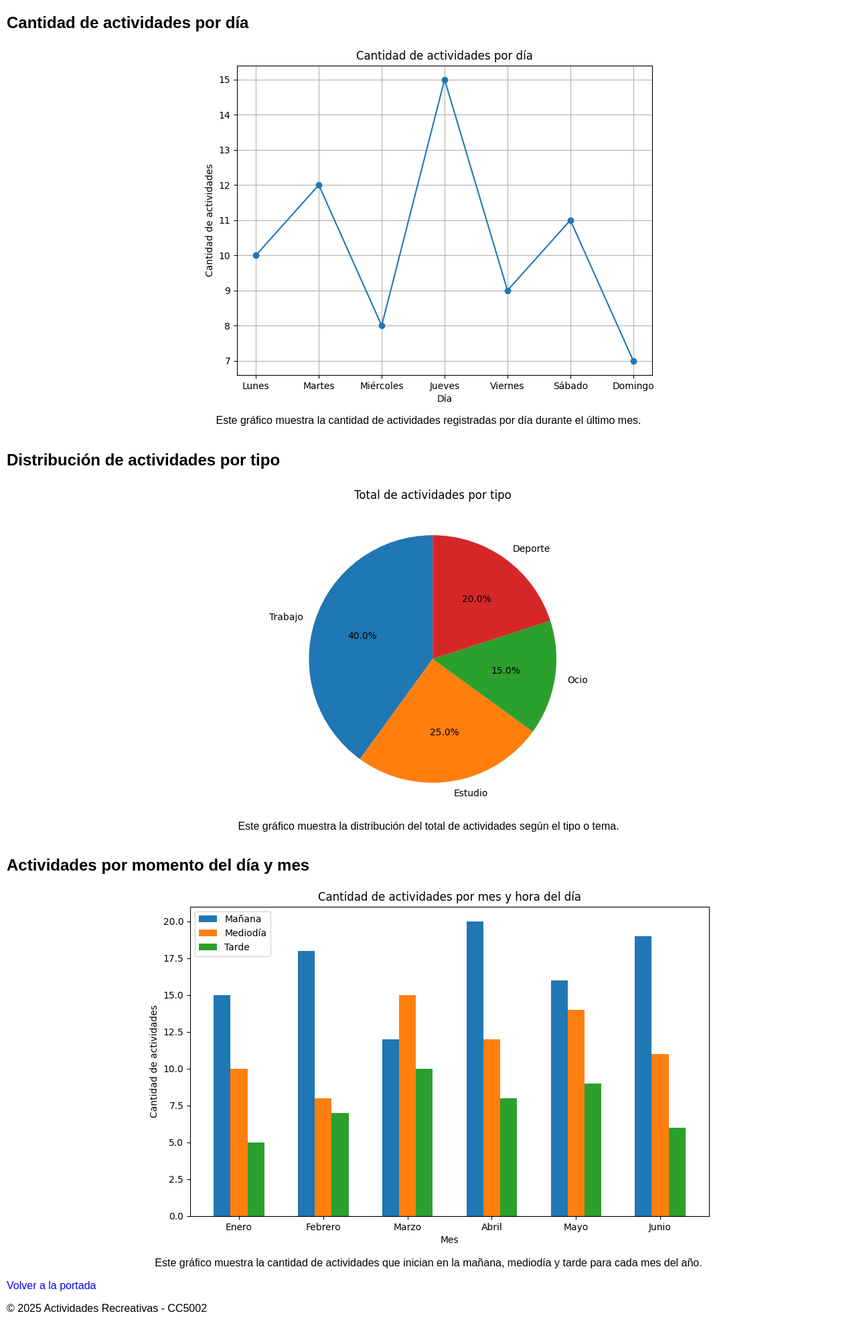
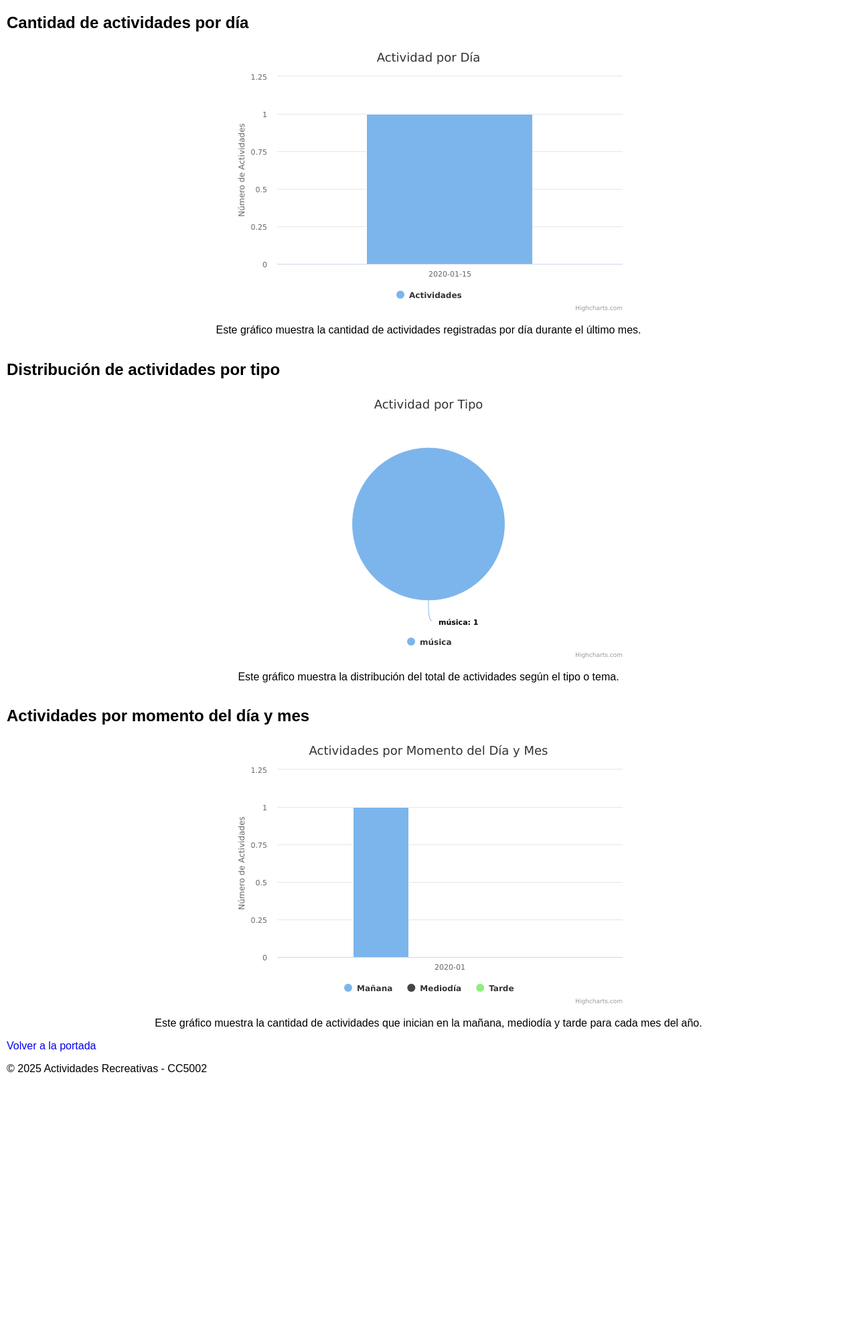
Before and after one commit to rodusflitope/desarrollo_web_rafael_tapia, a Flask app: page /estadisticas in a window 1280 px wide. Shown: the part 108-2097 px from the top of the page at 67% size. After the commit the page ends 1709 px from the top, so only its background shows below. Run offline with Flask 3, Linux system fonts and the light colour scheme; tables that the repository leaves empty hold one stand-in row (values such as "Sample post").

Commit message:
deleted node use from repo and added graphs from datbase

```diff
--- a/app.py
+++ b/app.py
@@ -507,7 +507,7 @@
     finally:
         session.close()
 
-@app.route('/api/estadisticas/actividades-por-mes-horario')
+@app.route('/api/estadisticas/actividades-por-mes')
 def api_actividades_por_mes_horario():
     """API endpoint para obtener actividades por mes y horario de inicio"""
     session = Session()
@@ -524,11 +524,11 @@
             if mes_año not in datos_agrupados:
                 datos_agrupados[mes_año] = {'mañana': 0, 'mediodia': 0, 'tarde': 0}
 
-            if 6 <= hora <= 11:
+            if 4 <= hora <= 11:
                 datos_agrupados[mes_año]['mañana'] += 1
             elif 12 <= hora <= 17:
                 datos_agrupados[mes_año]['mediodia'] += 1
-            elif 18 <= hora <= 23:
+            elif 18 <= hora <= 23 or 0 <= hora <= 3:
                 datos_agrupados[mes_año]['tarde'] += 1
 
         datos = []
--- a/package.json
+++ /dev/null
@@ -1,5 +0,0 @@
-{
-  "dependencies": {
-    "highcharts": "^12.2.0"
-  }
-}
--- /dev/null
+++ b/static/js/estadisticas.js
@@ -0,0 +1,89 @@
+document.addEventListener('DOMContentLoaded', function () {
+    cargarGraficos();
+});
+async function cargarGraficos() {
+    try {
+        console.log('Cargando datos de las estadísticas para los gráficos...');
+        const datosActividadDia = await fetch('/api/estadisticas/actividades-por-dia')
+            .then(response => response.json());
+        const datosActividadTipo = await fetch('/api/estadisticas/actividades-por-tipo')
+            .then(response => response.json());
+        const datosActividadMes = await fetch('/api/estadisticas/actividades-por-mes')
+            .then(response => response.json());
+        console.log('Datos de las estadísticas cargados:', {
+            datosActividadDia,
+            datosActividadTipo,
+            datosActividadMes
+        });
+        Highcharts.chart('grafico-actividades-dia', {
+            chart: {
+                type: 'column'
+            },
+            title: {
+                text: 'Actividad por Día'
+            },
+            xAxis: {
+                categories: datosActividadDia.map(item => item.fecha)
+            },
+            yAxis: {
+                title: {
+                    text: 'Número de Actividades'
+                }
+            },
+            series: [{
+                name: 'Actividades',
+                data: datosActividadDia.map(item => item.cantidad)
+            }]
+        });
+        Highcharts.chart('grafico-actividades-tipo', {
+            chart: {
+                type: 'pie'
+            },
+            title: {
+                text: 'Actividad por Tipo'
+            },
+            series: [{
+                name: 'Tipos de Actividad',
+                data: datosActividadTipo.map(item => ({
+                    name: item.tema,
+                    y: item.cantidad
+                })),
+                size: '80%',
+                showInLegend: true,
+                dataLabels: {
+                    enabled: true,
+                    format: '{point.name}: {point.y}'
+                }
+            }]
+        });
+        Highcharts.chart('grafico-actividades-dia-mes', {
+            chart: {
+                type: 'column'
+            },
+            title: {
+                text: 'Actividades por Momento del Día y Mes'
+            },
+            xAxis: {
+                categories: datosActividadMes.map(item => item.mes)
+            },
+            yAxis: {
+                title: {
+                    text: 'Número de Actividades'
+                }
+            },
+            series: [{
+                name: 'Mañana',
+                data: datosActividadMes.map(item => item.mañana)
+            }, {
+                name: 'Mediodía',
+                data: datosActividadMes.map(item => item.mediodia)
+            }, {
+                name: 'Tarde',
+                data: datosActividadMes.map(item => item.tarde)
+            }]
+        });
+    } catch (error) {
+        console.error('Error al cargar los datos de las estadísticas para los graficos:', error);
+        return;
+    }
+}
--- a/templates/estadisticas.html
+++ b/templates/estadisticas.html
@@ -55,7 +55,7 @@
         <section class="grafico-seccion">
             <h2>Cantidad de actividades por día</h2>
             <div class="grafico-container">
-                <img src="/img/grafdia.png" alt="Gráfico de líneas - Actividades por día" class="grafico">
+                <div id="grafico-actividades-dia"></div>
                 <p class="grafico-descripcion">Este gráfico muestra la cantidad de actividades registradas por día durante el último mes.</p>
             </div>
         </section>
@@ -63,7 +63,7 @@
         <section class="grafico-seccion">
             <h2>Distribución de actividades por tipo</h2>
             <div class="grafico-container">
-                <img src="/img/grafcirc.png" alt="Gráfico de torta - Actividades por tipo" class="grafico">
+                <div id="grafico-actividades-tipo"></div>
                 <p class="grafico-descripcion">Este gráfico muestra la distribución del total de actividades según el tipo o tema.</p>
             </div>
         </section>
@@ -71,7 +71,7 @@
         <section class="grafico-seccion">
             <h2>Actividades por momento del día y mes</h2>
             <div class="grafico-container">
-                <img src="/img/grafmont.png" alt="Gráfico de barras - Actividades por momento del día" class="grafico">
+                <div id="grafico-actividades-dia-mes"></div>
                 <p class="grafico-descripcion">Este gráfico muestra la cantidad de actividades que inician en la mañana, mediodía y tarde para cada mes del año.</p>
             </div>
         </section>
@@ -84,5 +84,7 @@
     <footer>
         <p>© 2025 Actividades Recreativas - CC5002</p>
     </footer>
+    <script src="https://code.highcharts.com/highcharts.js"></script>
+    <script type="module" src="static/js/estadisticas.js"></script>
 </body>
 </html>
```
Also changed, not shown: package-lock.json (deleted).
